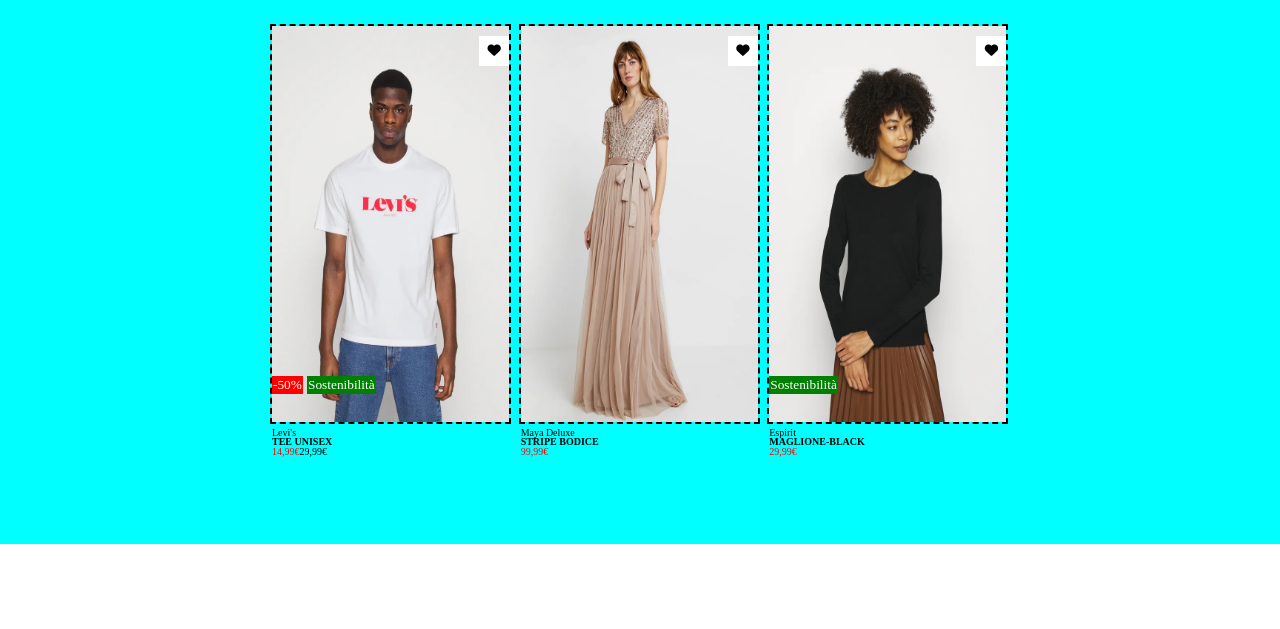
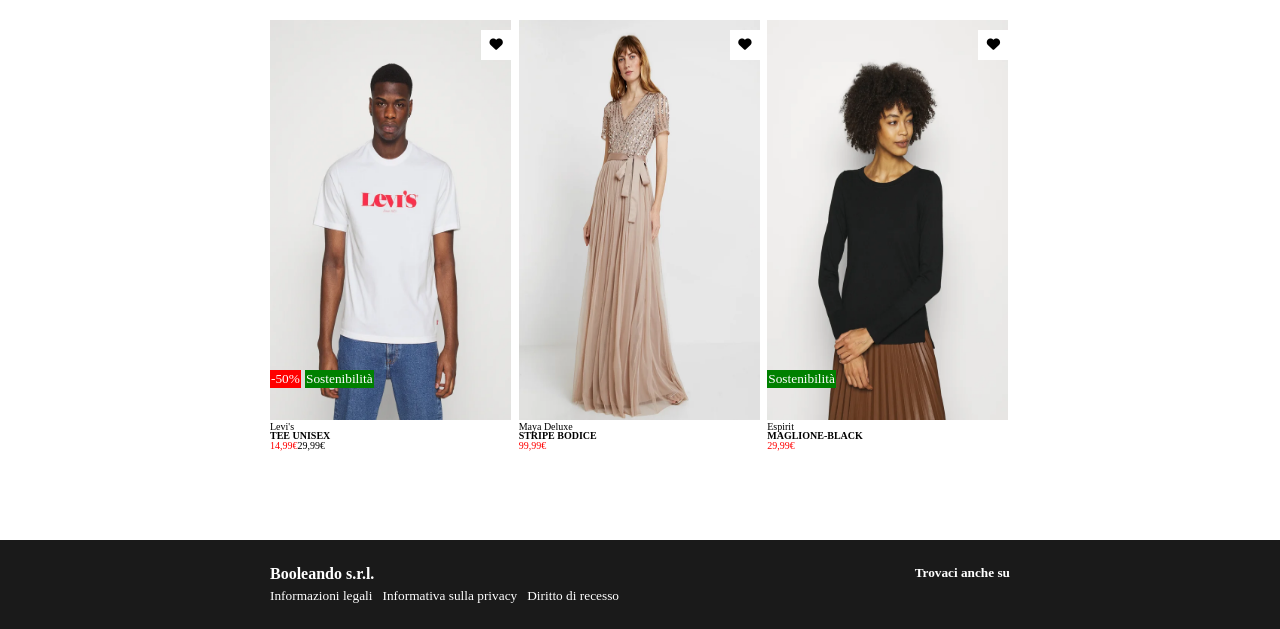
Before and after one commit to EdoardoProstamo/html-css-boolando, a plain HTML site: page index.html in a window 1280 px wide. Shown: the part 575-1204 px from the top of the page. Before the commit the page ends 1119 px from the top, so only its background shows below. Drawn offline with Linux system fonts and the light colour scheme.

Commit message:
feat: sviluppo footer

```diff
--- a/index.html
+++ b/index.html
@@ -148,7 +148,22 @@
     <!-- /Corpo centrale pagina -->
 
     <!-- Fine pagina -->
-    <footer></footer>
+    <footer>
+        <div class="Srl">
+            <h4>Booleando s.r.l.</h4>
+            <ul class="Lista Finale">
+                <li>Informazioni legali</li>
+                <li>Informativa sulla privacy</li>
+                <li>Diritto di recesso</li>
+            </ul>
+        </div>
+        <div class="Info">
+            <h5>Trovaci anche su</h5>
+            <div>
+
+            </div>
+        </div>
+    </footer>
     <!-- /Fine pagina -->
 </body>
 </html>
--- a/style.css
+++ b/style.css
@@ -18,10 +18,9 @@ header .Topbar {
 header .Topbar > .Nav,
 header .Topbar> div {
     color: #ffffff;
-    border: 2px dashed black;
 }
 
-header .Topbar ul {
+ .Lista {
     list-style: none;
     display: flex;
     gap: 10px;
@@ -55,7 +54,6 @@ header .Topbar > .Logo {
 /*MAIN*/
 main {
     padding: 60px 270px;
-    background-color: aqua;
 }
 
 .Row {
@@ -69,7 +67,6 @@ main {
     width: 32.6%;
     height: 400px;
     flex-shrink: 0;
-    border: 2px dashed black;
     margin-bottom: 60px;
     position: relative;
 }
@@ -142,4 +139,24 @@ main .Row .Box .Elements > h4 {
 /*/MAIN*/
 
 /*FOOTER*/
+footer {
+    background-color: #1a1a1a;
+    padding: 25px 270px;
+    display: flex;
+    justify-content: space-between;
+}
+footer .Srl > h4 {
+    color: #ffffff;
+    padding-bottom: 5px;
+}
+
+.Finale {
+    color: #ffffff;
+    font-size: smaller;
+}
+
+footer .Info > h5 {
+    color: #ffffff;
+    padding-bottom: 5px;
+}
 /*/FOOTER*/
```
